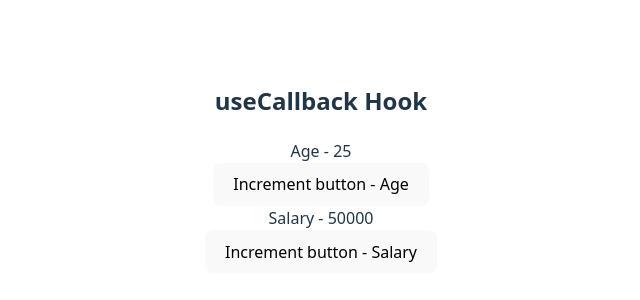
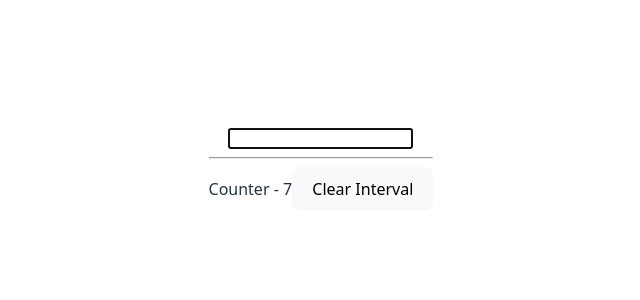
Before and after one commit to Sriramkumar-S/revise-react, a React (Vite) app: page / in a window 1280 px wide. Shown: the part 232-532 px from the top of the page, without its empty margins (319-959 px from the left). Built offline with nearby package versions, Linux system fonts and the light colour scheme.

Commit message:
Hooks - useRef

```diff
--- a/src/App.jsx
+++ b/src/App.jsx
@@ -22,10 +22,10 @@ import CounterRenderProps from './Components/RenderProps_Demo/CounterRenderProps
 import HoverRenderProps from './Components/RenderProps_Demo/HoverRenderProps'
 import ComponentA from './Components/ContextApi_Demo/ComponentA'
 import { UserProvider } from './Components/ContextApi_Demo/UserContext'
-import Hook_useState from './Hooks_Demo/Components/Hook_useState'
-import Hook_useEffect from './Hooks_Demo/Components/Hook_useEffect'
-import Hook_useEffect_TickCounter from './Hooks_Demo/Components/Hook_useEffect_TickCounter'
-import Hook_useEffect_FetchingData from './Hooks_Demo/Components/Hook_useEffect_FetchingData'
+import Hook_useState from './Hooks_Demo/Components/UseState_Demo/Hook_useState'
+import Hook_useEffect from './Hooks_Demo/Components/UseEffect_Demo/Hook_useEffect'
+import Hook_useEffect_TickCounter from './Hooks_Demo/Components/UseEffect_Demo/Hook_useEffect_TickCounter'
+import Hook_useEffect_FetchingData from './Hooks_Demo/Components/UseEffect_Demo/Hook_useEffect_FetchingData'
 import ClassContext from './Hooks_Demo/Components/Context_API_Demo/ClassContext'
 import UseReducerCounter from './Hooks_Demo/Components/UseReducer_Demo/UseReducerCounter'
 import UseReducerCounterTwo from './Hooks_Demo/Components/UseReducer_Demo/UseReducerCounterTwo'
@@ -33,13 +33,15 @@ import UseReducerCounterThree from './Hooks_Demo/Components/UseReducer_Demo/UseR
 import UseReducerWithContext from './Hooks_Demo/Components/UseReducer_Demo/UseReducerWithContext'
 import UseReducerFetchData from './Hooks_Demo/Components/UseReducer_Demo/UseReducerFetchData'
 import UseCallback from './Hooks_Demo/Components/UseCallback_Demo/UseCallback'
+import UseRefDemo from './Hooks_Demo/Components/UseRef_Demo/useRefDemo'
 
 function App() {
 
   return (
     <>
 
-      <UseCallback />
+      <UseRefDemo />
+      {/* <UseCallback /> */}
       {/* <UseReducerFetchData /> */}
       {/* <UseReducerWithContext /> */}
       {/* <UseReducerCounterThree /> */}
--- /dev/null
+++ b/src/Hooks_Demo/Components/UseRef_Demo/UseRefDemo.jsx
@@ -0,0 +1,28 @@
+import React, { useRef, useEffect, useState } from 'react'
+
+function UseRefDemo() {
+    const inputRef = useRef(null);
+    const [counter, setCounter] = useState(0);
+
+    const intervalRef = useRef();
+    useEffect(() => {
+        inputRef.current.focus();
+        intervalRef.current = setInterval(() => {
+            setCounter(prevCounter => prevCounter + 1);
+
+            return () => {
+                clearInterval(intervalRef.current)
+            }
+        }, 1000)
+    }, [])
+  return (
+    <div>
+      <input type="text" ref={inputRef}/>
+      <hr />
+      Counter - {counter}
+      <button onClick={() => clearInterval(intervalRef.current)}>Clear Interval</button>
+    </div>
+  )
+}
+
+export default UseRefDemo
```
Also changed, not shown: src/Hooks_Demo/Components/UseEffect_Demo/Hook_useEffect.jsx (renamed from src/Hooks_Demo/Components/Hook_useEffect.jsx), src/Hooks_Demo/Components/UseEffect_Demo/Hook_useEffect_FetchingData.jsx (renamed from src/Hooks_Demo/Components/Hook_useEffect_FetchingData.jsx), src/Hooks_Demo/Components/UseEffect_Demo/Hook_useEffect_TickCounter.jsx (renamed from src/Hooks_Demo/Components/Hook_useEffect_TickCounter.jsx), src/Hooks_Demo/Components/UseState_Demo/Hook_useState.jsx (renamed from src/Hooks_Demo/Components/Hook_useState.jsx), 1 other file (tests, documents, lock files or other folders).
